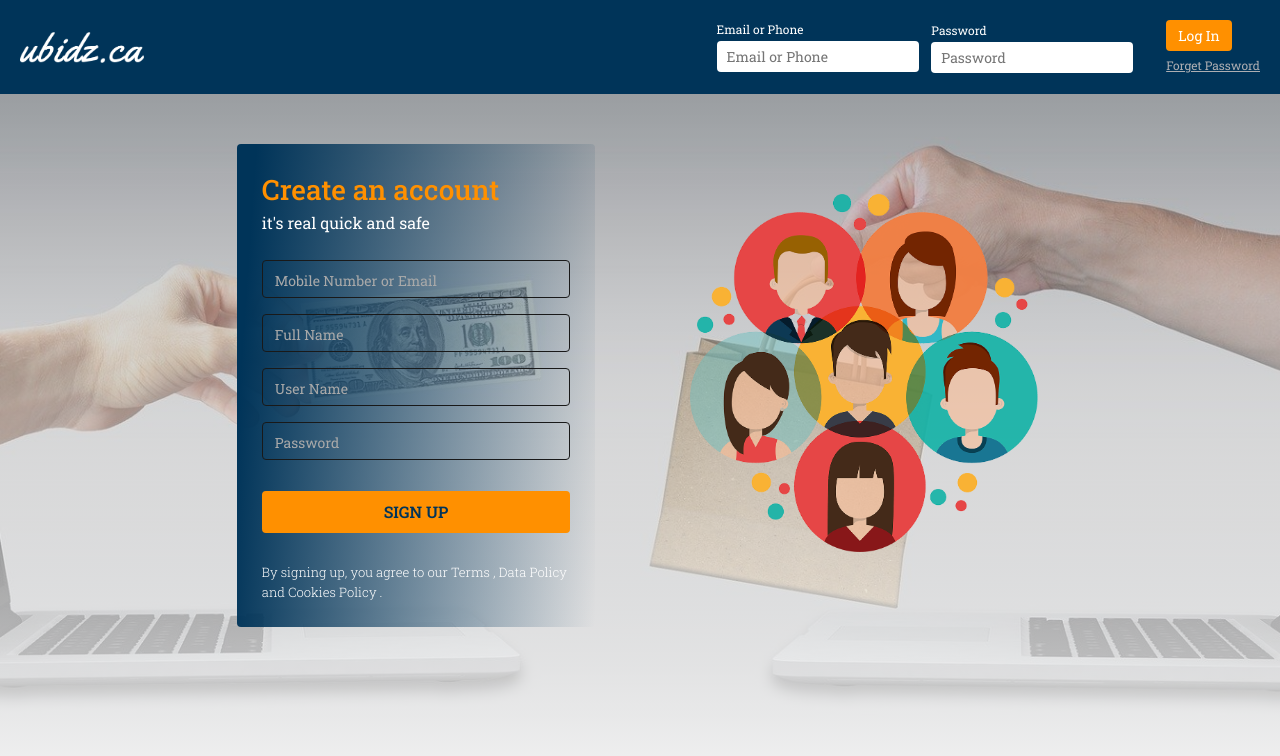
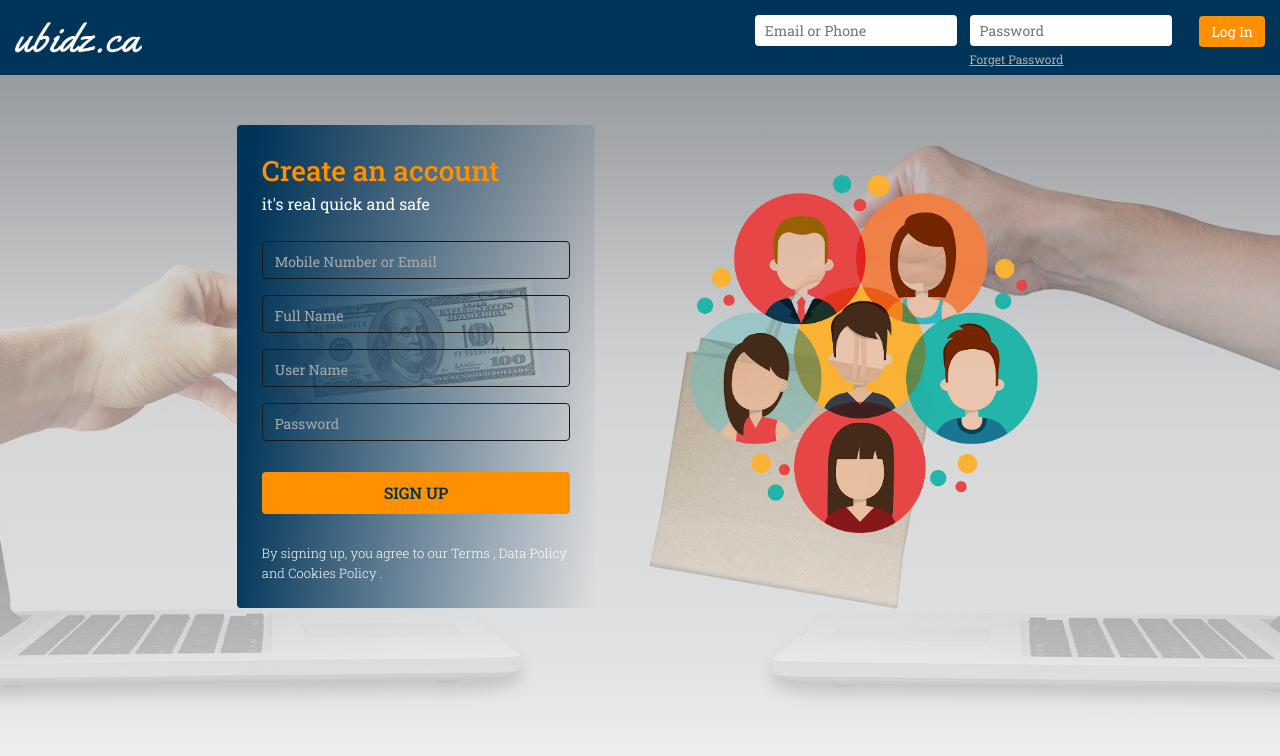
Before and after one commit to developerdesigner18/social-share-front, an Angular app: page / in a window 1280 px wide. Shown: the top 756 px of the page. Built offline with nearby package versions, Linux system fonts and the light colour scheme.

Commit message:
Changes for design

```diff
--- a/src/app/auth.service.ts
+++ b/src/app/auth.service.ts
@@ -1,4 +1,4 @@
-import { Injectable } from '@angular/core';
+import { Injectable, Injector } from '@angular/core';
 
 import { Router } from '@angular/router';
 import { HttpClient, HttpHeaders, HttpErrorResponse } from '@angular/common/http';
@@ -24,7 +24,9 @@ export class AuthService {
   currentUser = {};
   errorData: {};
 
-  constructor(private httpClient: HttpClient, public router: Router, public dialog: MatDialog){ }
+  // private modalService: MatDialogModule
+
+  constructor(private httpClient: HttpClient, public router: Router, public dialog: MatDialog, private injector: Injector){ }
 
   redirectUrl: string;
 
@@ -74,6 +76,7 @@ export class AuthService {
       map((res: Response) => {
         if(res['success'] == true){
           this.router.navigate([`profile`, {id: res['data'][0]['_id']}])
+          // this.router.navigate([`profile`], { queryParams: {id: id}})
         }
         return res || {}
       }),
@@ -89,8 +92,24 @@ export class AuthService {
     } else {
       console.error(`Backend returned code ${error.status}, ` + `body was: ${error.error}`);
       msg = 'Backend returned code ${error.status}, ` + `body was: ${error.error}'
+      // this.modalService = this.injector.get(MatDialogModule);
+      // if(error.status === 500){
+      this.dialog.open(DialogErrorComponent, {
+        width: '420px'
+      })
+      // }
     }
-
+    // if(error.status === 500)
+    // {
+      // console.log('Retun this poup if error 500');
+      //
+      // this.modalService = this.injector.get(MatDialogModule);
+      // this.dialog.open(DialogErrorComponent, {
+      //   width: '420px'
+      // })
+      // alert('Wrong authenticate')
+      // this.router.navigate([''])
+    // }
     return throwError(msg);
   }
 }
--- a/src/app/dialog-body/dialog-body.component.html
+++ b/src/app/dialog-body/dialog-body.component.html
@@ -5,5 +5,5 @@
 </mat-dialog-content>
 
 <div class="modal-footer">
-  <button class="mat-raised-button btn btn-danger" (click)="close()">Ok</button>
+  <button class="mat-raised-button btn btn-primary" (click)="close()">Ok</button>
 </div>
--- a/src/app/dialog-error/dialog-error.component.html
+++ b/src/app/dialog-error/dialog-error.component.html
@@ -2,5 +2,5 @@
   Please enter proper email and password
 </div>
 <div class="modal-footer">
-  <button class="mat-raised-button btn btn-danger" (click)="close()">Ok</button>
+  <button class="mat-raised-button btn btn-primary" (click)="close()">Ok</button>
 </div>
--- a/src/app/forget/forget.component.html
+++ b/src/app/forget/forget.component.html
@@ -4,16 +4,12 @@
 
 <div class="sign_up_sec">
 	<div class="sign_up_conatiner">
-		<div class="sign_up_title">Create an account</div>
-		<div class="sign_up_subtitle">it's real quick and safe</div>
+		<div class="sign_up_title">Find your Account</div>
 		<div class="form_of_sign_up d-flex flex-column">
-			<input type="text" placeholder="Mobile Number or Email">
-			<input type="text" placeholder="Full Name">
-			<input type="text" placeholder="Username">
-			<input type="text" placeholder="Password">
-			<button>Sign up</button>
+      <div class="form-group">
+        <input formControlName="email" id="email" class="form-control" type="email" placeholder="Mobile Number or Email">
+      </div>
+			<button>Search</button>
 		</div>
-		<div class="privacy_aggrement">By signing up, you agree to our Terms , Data Policy and Cookies Policy .</div>
 	</div>
-	<!-- <img class="connecting_image" src="assets/images/connecting_all.png"> -->
 </div>
--- a/src/app/login/login.component.html
+++ b/src/app/login/login.component.html
@@ -1,28 +1,31 @@
-<div class="login_container">
+<div class="login_container" style="margin-top: 10px">
   <form class="form-login" [formGroup]="loginForm" (ngSubmit)="onSubmit()" style="display: flex;">
   <div>
-    <label class="title">Email or Phone</label>
+    <!-- <label class="title">Email or Phone</label> -->
     <input type="text" formControlName="email" name="email" id="email" placeholder="Email or Phone">
-    <div *ngIf="submitted && email.invalid && email.errors" class="error">
+    <!-- <div *ngIf="submitted && email.invalid && email.errors" class="error">
       <div *ngIf="email.errors.required" style="font-size: 13px">Email is required.</div>
       <div *ngIf="email.errors.email" style="font-size: 13px">Please enter valid email address.</div>
-    </div>
+    </div> -->
   </div>
   <div>
     <div class="d-flex align-items-center">
       <div class="pass-error">
         <div class="pass-class">
-          <label class="title">Password</label>
+          <!-- <label class="title">Password</label> -->
           <input type="password" formControlName="password" name="password" id="password" placeholder="Password">
+          <div>
+            <a class="forget-link" href="/forget">Forget Password</a>
+          </div>
         </div>
-        <div *ngIf="submitted && password.invalid && password.errors" class="error">
+        <!-- <div *ngIf="submitted && password.invalid && password.errors" class="error">
           <div *ngIf="password.errors.required" style="font-size: 13px">Password is required.</div>
-        </div>
+        </div> -->
       </div>
-      <div class="button-get" >
-        <button>Log In</button>
-        <a class="forget-link" href="/forget">Forget Password</a>
-      </div>
+      <!-- <div class="button-get" > -->
+        <button style="margin: 0px 10px 22px 5px">Log In</button>
+        <!-- <a class="forget-link" href="/forget">Forget Password</a> -->
+      <!-- </div> -->
     </div>
   </div>
   </form>
--- a/src/app/login/login.component.ts
+++ b/src/app/login/login.component.ts
@@ -40,16 +40,17 @@ export class LoginComponent implements OnInit {
     this.submitted = true;
     this.authService.login(this.email.value, this.password.value).subscribe((data) => {
        if (this.authService.isLoggedIn) {
-         this.dialog.closeAll();
+         // this.dialog.closeAll();
         }
       }
     );
-    if (this.authService.isLoggedIn() !== true) {
-      this.loginForm.reset();
-      this.submitted = false;
-      this.dialog.open(DialogErrorComponent, {
-        width: '420px'
-      })
-    }
+
+    // if (this.authService.isLoggedIn() !== true) {
+    //   this.loginForm.reset();
+    //   this.submitted = false;
+    //   this.dialog.open(DialogErrorComponent, {
+    //     width: '420px'
+    //   })
+    // }
   }
 }
--- a/src/styles.css
+++ b/src/styles.css
@@ -19,16 +19,18 @@ body {
 
 header{
 	background-color: #003459;
-	padding: 20px;
+	padding: 5px;
 }
 .logo {
 	width: 10%;
+	margin-left: 10px;
 }
 
 .login_container{
   display: flex;
   flex-direction: row;
   align-items: flex-start;
+	margin-top: 10px;
 }
 
 .login_container input {
@@ -174,5 +176,5 @@ img.connecting_image {
 }
 
 .pass-error{
-	margin-right: 20px;
+	margin-right: 10px;
 }
```
